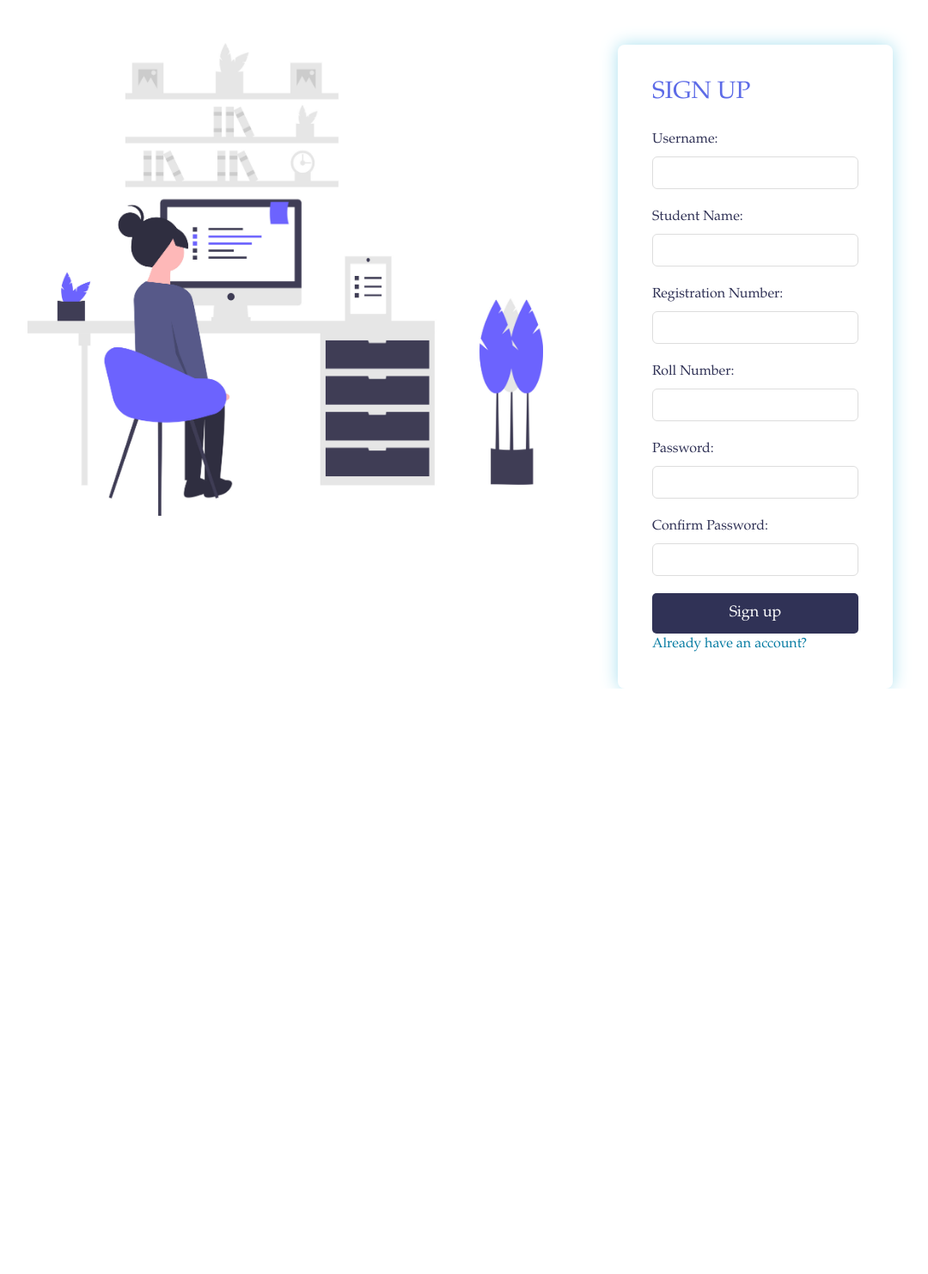
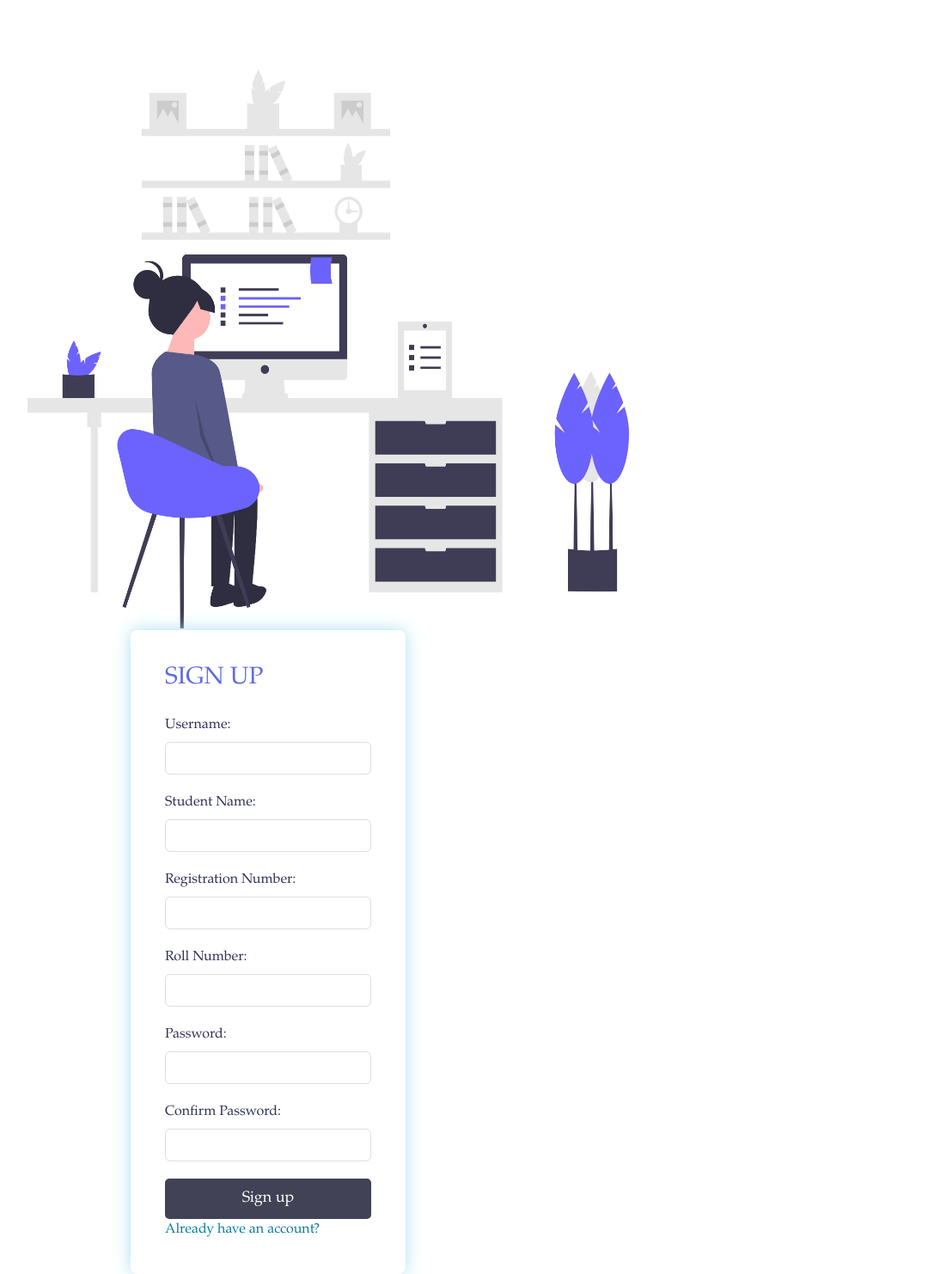
Before and after one commit to anurag1942003/EduTech-Distributed-Systems-Platform, a Django app: page /register/ in a window 1280 px wide. Shown: the whole page at 86% size, without its empty margins (53-1133 px from the left). Before the commit the page ends 801 px from the top, so only its background shows below. Run offline with Django 5.2, Linux system fonts and the light colour scheme; some libraries are stand-ins or nearby versions.

Commit message:
changed sign up

```diff
--- a/templates/login.html
+++ b/templates/login.html
@@ -64,8 +64,8 @@
             transition: background-color 0.3s ease;
         }
 
-        button:hover {
-            background-color: #57b2d0;
+        button[type="submit"]:hover {
+            background-color: #827bd3;
         }
 
         .error-messages {
@@ -121,7 +121,7 @@
                         <div class="form-group">
                             <input type="password" class="form-control" name="password" placeholder="Enter your password" required>
                         </div>
-                        <button type="submit" class="btn btn-primary" style="background-color: #303256 ;">Login</button>
+                        <button type="submit" class="btn btn-primary" style="background-color: #414255 ;">Login</button>
                     </form>
                     <p class="mt-3 text-center">Don't have an account? <a href="{% url 'register' %}">Sign up</a></p>
                 </div>
--- a/templates/register.html
+++ b/templates/register.html
@@ -10,21 +10,22 @@
             font-family: 'Garamond', serif;
             background-color: white;
             color: #303256;
-            padding-top: 50px;
+            padding-top: 1px;
         }
 
         .image-column {
-            text-align: left;
+            text-align: right;
+            margin-top: 80px;
         }
 
         .login-image {
-            width: 600px;
-            height: 550px;
+            width: 700px;
+            height: 650px;
         }
 
         .form-column {
             margin-top: 1px;
-            padding-right: 1px;
+            margin-left: 10px;
         }
 
         .form-container {
@@ -66,7 +67,7 @@
         button[type="submit"] {
             width: 100%;
             padding: 10px;
-            background-color: #303256;
+            background-color: #414255;
             color: #ffffff;
             border: none;
             border-radius: 5px;
```
